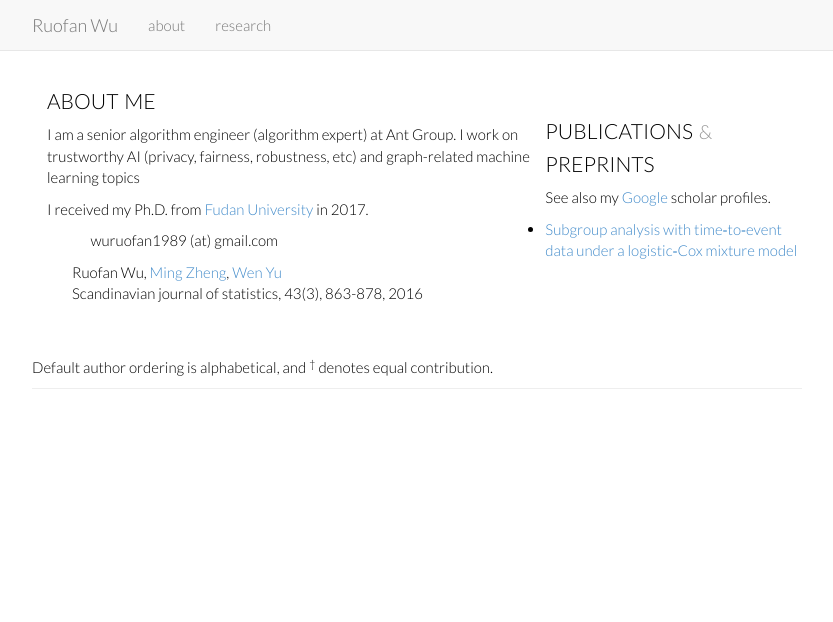
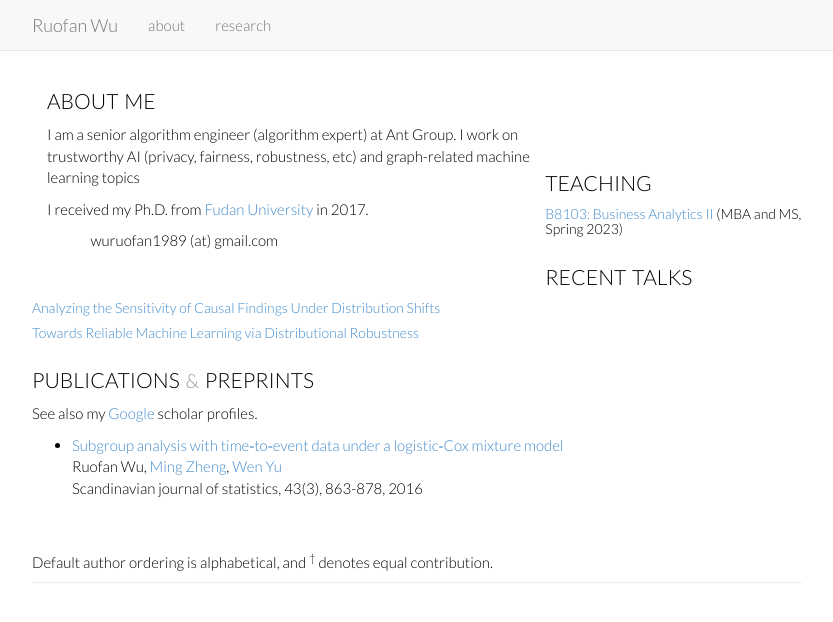
Before and after one commit to Rorschach1989/rorschach1989.github.io, a Jekyll site: the page index.html, which Jekyll copies as it is, in a window 1280 px wide. Shown: the top 622 px of the page, without its empty margins (223-1056 px from the left). Built offline with Jekyll 4.4.1, drawn with Linux system fonts in a browser that asks for light colours; nearby versions of some CDN libraries; library files that are not in the unit come from our copies.

Commit message:
Change template #9

```diff
--- a/index.html
+++ b/index.html
@@ -77,6 +77,28 @@
 	  &nbsp;&nbsp;&nbsp;&nbsp;&nbsp;&nbsp;&nbsp;&nbsp;&nbsp;&nbsp;&nbsp;&nbsp;&nbsp;&nbsp;
 	</p>
     </div>
+	<br>
+
+	<h2 id="teaching" style="padding-top: 140px; margin-top: -90px;">teaching</h2>
+
+		  <p> <h5> <a href="https://courseworks2.columbia.edu/courses/124995">B8103:
+	Business Analytics II </a> (MBA and MS, Spring 2023) </h5>
+	</p>
+
+	<h2 id="talks" style="padding-top: 20px; margin-top: -10px;">recent talks</h2>
+
+
+	<p> <h5> <a href="https://drive.google.com/file/d/1ApBFWEkzOP39gIVMDBnXbdXXlARWXqDX/view">
+	  Analyzing the Sensitivity of Causal Findings Under Distribution Shifts </a>
+  </h5>
+	</p>
+
+
+	<p> <h5> <a href="https://youtu.be/DRlF5sdCkKY"> Towards Reliable Machine
+	  Learning via Distributional Robustness</a> </h5>
+	</p>
+
+
 	</p>
 
       <!-- <br>
```
